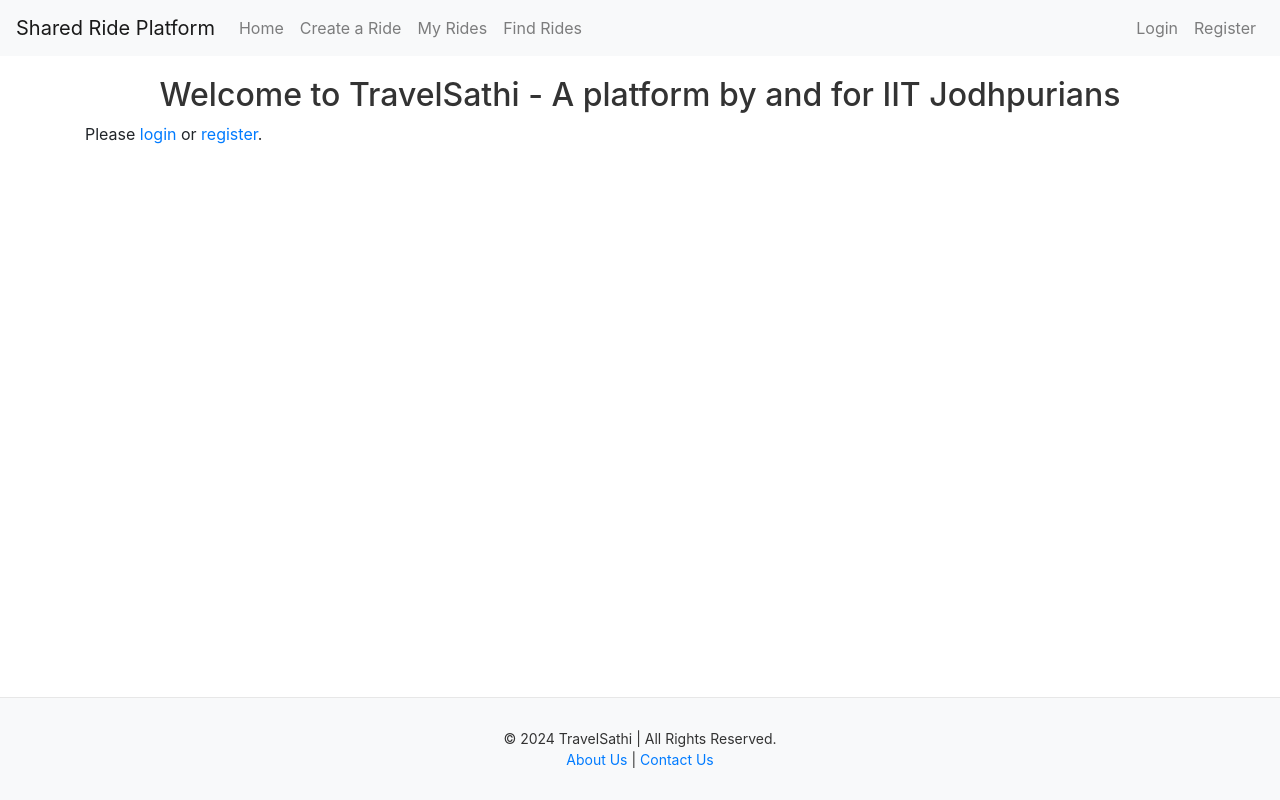
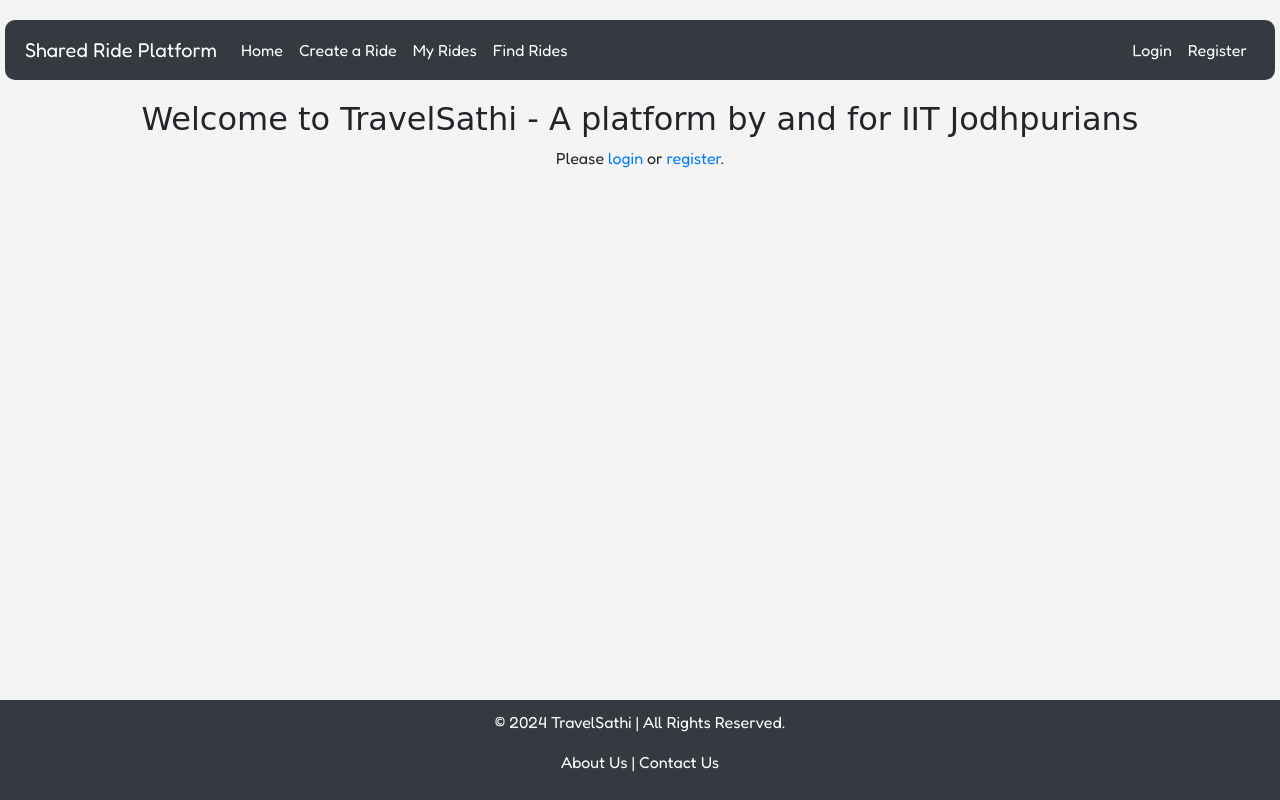
Before and after one commit to akaash897/TravelSathi-Travel-Companion-App, a Flask app: page / in a window 1280 px wide. Run offline with Flask 3, Linux system fonts and the light colour scheme; some libraries are stand-ins or nearby versions.

Commit message:
UI changes ongoing

```diff
--- a/templates/base.html
+++ b/templates/base.html
@@ -4,12 +4,43 @@
     <meta charset="UTF-8">
     <meta name="viewport" content="width=device-width, initial-scale=1.0">
     <meta http-equiv="X-UA-Compatible" content="ie=edge">
-    <link rel="stylesheet" href="{{ url_for('static', filename='styles.css') }}">
     <link href="https://stackpath.bootstrapcdn.com/bootstrap/4.5.2/css/bootstrap.min.css" rel="stylesheet">
+    <link href="https://fonts.googleapis.com/css2?family=Fredoka:wght@400;700&display=swap" rel="stylesheet">
+    <style>
+        body {
+            font-family: 'Fredoka', cursive;
+            background-color: #f4f4f4;
+            text-align: center; /* Centering all text */
+            min-height: 100vh; /* Full viewport height */
+            display: flex;
+            flex-direction: column; /* Enable flexbox */
+        }
+        .navbar {
+            background-color: #343a40; /* Darker navbar */
+            border-radius: 10px; /* Rounded edges */
+            padding: 10px 20px; /* Space around the navbar */
+            margin-bottom: 20px;
+            margin-top: 20px;
+            margin-left: 5px;
+            margin-right: 5px; /* Space below the navbar */
+        }
+        .navbar-brand, .nav-link {
+            color: white !important; /* White text for navbar links */
+        }
+        .navbar-nav .nav-link:hover {
+            color: #f8f9fa !important; /* Slightly lighter on hover */
+        }
+        .footer {
+            background-color: #343a40; /* Same dark color for footer */
+            color: white; /* White text in footer */
+            padding: 10px 0;
+            margin-top: auto; /* Pushes the footer to the bottom */
+        }
+    </style>
     {% block head %}{% endblock %}
 </head>
 <body>
-    <nav class="navbar navbar-expand-lg navbar-light bg-light">
+    <nav class="navbar navbar-expand-lg navbar-dark">
         <a class="navbar-brand" href="#">Shared Ride Platform</a>
         <div class="collapse navbar-collapse">
             <ul class="navbar-nav mr-auto">
@@ -22,7 +53,7 @@
                 <li class="nav-item">
                     <a class="nav-link" href="/joined_rides">My Rides</a>
                 </li>
-                <li class="nav-item"></li>
+                <li class="nav-item">
                     <a class="nav-link" href="/search_rides">Find Rides</a>
                 </li>
             </ul>
@@ -59,8 +90,8 @@
         <div class="container">
             <p>&copy; {{ current_year }} TravelSathi | All Rights Reserved.</p>
             <p>
-                <a href="{{ url_for('about') }}">About Us</a> |
-                <a href="{{ url_for('contact') }}">Contact Us</a>
+                <a href="{{ url_for('about') }}" style="color: white;">About Us</a> |
+                <a href="{{ url_for('contact') }}" style="color: white;">Contact Us</a>
             </p>
         </div>
     </footer>
--- a/templates/index.html
+++ b/templates/index.html
@@ -3,6 +3,66 @@
 
 {% block head %}
 <title>Travel Sathi - Shared Ride Platform - Home</title>
+<style>
+    /* Navbar styles */
+    .navbar {
+        background-color: #343a40; /* Darker color */
+    }
+
+    .navbar .nav-link {
+        color: white; /* White text */
+    }
+
+    .navbar .nav-link:hover {
+        color: #ffc107; /* Yellow on hover */
+    }
+
+    /* Center text for headers */
+    h2 {
+        text-align: center;
+        font-family: 'Comic Sans MS', cursive, sans-serif; /* Funky font */
+    }
+
+    /* Button styles */
+    .btn {
+        font-size: 1.2rem; /* Larger font size */
+        padding: 15px 30px; /* Increased padding */
+        margin: 10px; /* Space between buttons */
+        border-radius: 5px; /* Rounded corners */
+        color: white; /* Ensure button text is white */
+    }
+
+    /* Custom colors for buttons */
+    .btn-primary {
+        background-color: #191d21;
+        border: none;
+    }
+
+    .btn-primary:hover {
+        background-color: #898f96;
+    }
+
+    .btn-success {
+        background-color: #0b0f0c;
+        border: none;
+    }
+
+    .btn-success:hover {
+        background-color: #9c9f9d;
+    }
+
+    .btn-warning {
+        background-color: #010101;
+        border: none;
+        color: white; /* Set text color to white for Create a Ride */
+    }
+
+    .btn-warning:hover {
+        background-color: #979388;
+    }
+
+
+</style>
 {% endblock %}
 
 {% block body %}
@@ -10,7 +70,7 @@
 {% if messages %}
 <div class="flash-messages">
     {% for category, message in messages %}
-    <div class="alert alert-{{ category }}">
+    <div class="alert alert-{{ category }} text-center">
         {{ message }}
     </div>
     {% endfor %}
@@ -23,13 +83,13 @@
 
     {% if current_user.is_authenticated %}
         <h2>Dashboard</h2>
-        <div class="btn-group">
+        <div class="btn-group d-flex justify-content-center">
             <a href="{{ url_for('joined_rides') }}" class="btn btn-primary">Show My Rides</a>
             <a href="{{ url_for('search_rides') }}" class="btn btn-success">Search Rides</a>
             <a href="{{ url_for('new_ride') }}" class="btn btn-warning">Create a Ride</a>
         </div>
     {% else %}
-        <p>Please <a href="{{ url_for('login') }}">login</a> or <a href="{{ url_for('register') }}">register</a>.</p>
+        <p class="text-center">Please <a href="{{ url_for('login') }}">login</a> or <a href="{{ url_for('register') }}">register</a>.</p>
     {% endif %}
 </div>
 {% endblock %}
```
